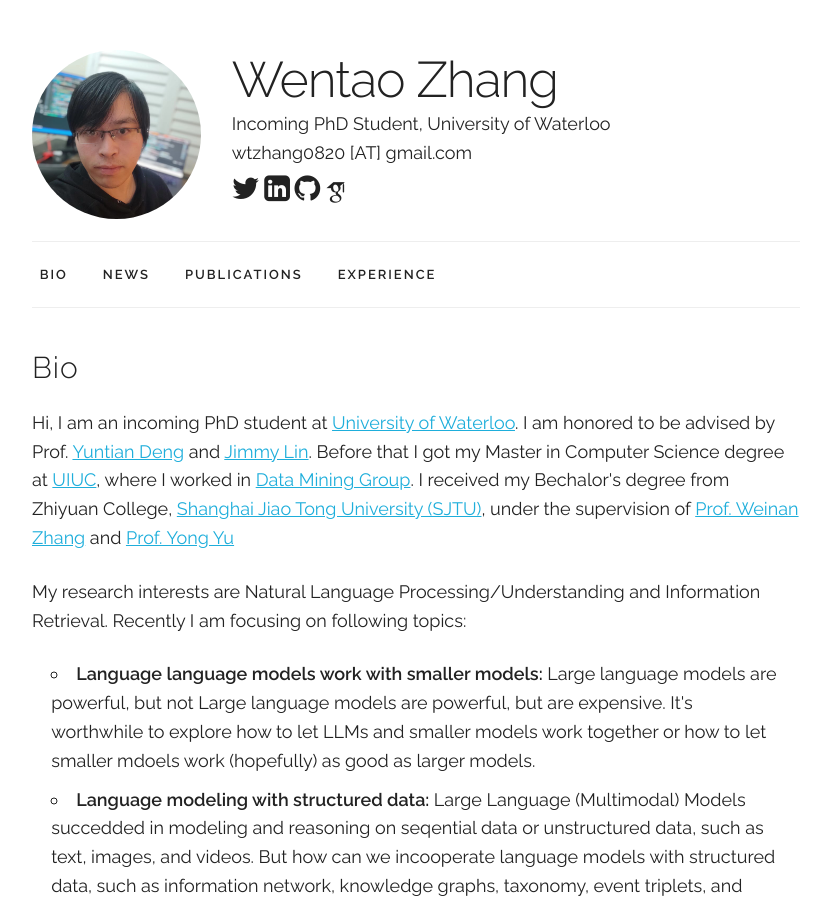
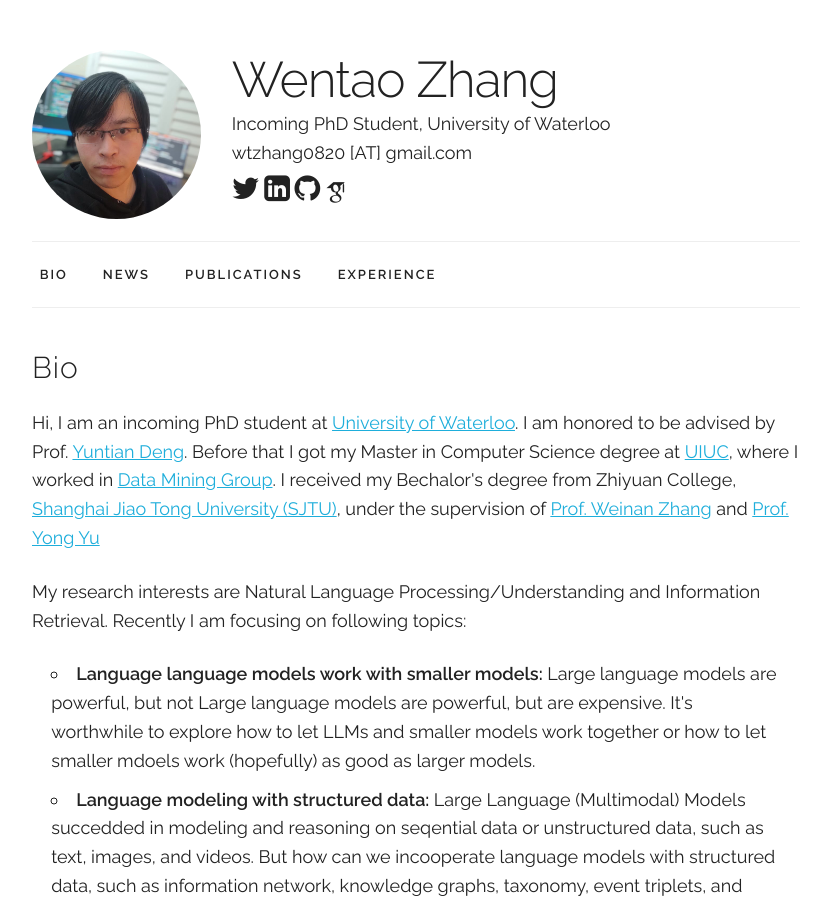
Before and after one commit to wtzhang99/wtzhang99.github.io, a Jekyll site: the page built from index.html, in a window 1280 px wide and 900 px high. Shown: the whole window, without its empty margins (224-1054 px from the left). Built offline with Jekyll 4.4.1, drawn with Linux system fonts in a browser that asks for light colours; some web fonts are replaced.

Commit message:
mod supervisor

```diff
--- a/index.html
+++ b/index.html
@@ -8,8 +8,7 @@ title: Home
   <p>
     Hi, I am an incoming PhD student at <a href="https://uwaterloo.ca">University of Waterloo</a>. I am honored to be
     advised by
-    Prof. <a href="https://yuntiandeng.com">Yuntian Deng</a> and <a href="https://cs.uwaterloo.ca/~jimmylin/">Jimmy
-      Lin</a>. Before that
+    Prof. <a href="https://yuntiandeng.com">Yuntian Deng</a>. Before that
     I got my Master in Computer Science degree at <a href="https://illinois.edu">UIUC</a>, where I worked in
     <a href="http://dm1.cs.uiuc.edu/">Data Mining Group</a>. I received my Bechalor's degree from Zhiyuan College, <a
       href="https://en.sjtu.edu.cn/">Shanghai Jiao Tong University (SJTU)</a>, under the supervision of <a
```
